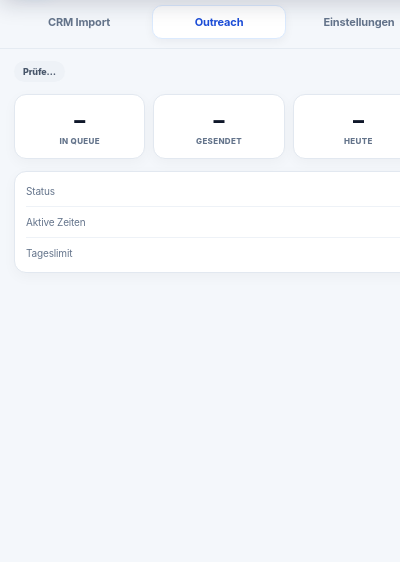
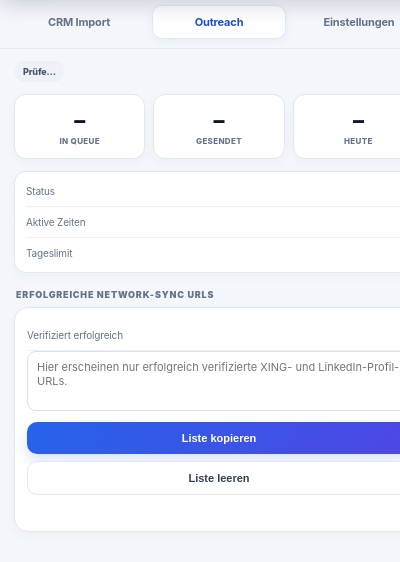
Before and after one commit to MarcoGatto1989/matchmaker-extension, a browser extension: page popup.html in a window 400 px wide. Both pictures are taken after a click on the element "Outreach". Shown: the part 72-634 px from the top of the page. Drawn offline with Linux system fonts and the light colour scheme.

Commit message:
feat(network-sync): show successful URL list in helper (#1009)

```diff
--- a/popup.html
+++ b/popup.html
@@ -348,6 +348,15 @@
         <div class="info-row"><span>Aktive Zeiten</span><span class="value" id="active-hours">—</span></div>
         <div class="info-row"><span>Tageslimit</span><span class="value" id="daily-limit">—</span></div>
       </div>
+
+      <div class="section-title">Erfolgreiche Network-Sync URLs</div>
+      <div class="settings-card">
+        <div class="info-row"><span>Verifiziert erfolgreich</span><span class="value" id="network-sync-url-count">0</span></div>
+        <textarea id="network-sync-success-urls" readonly placeholder="Hier erscheinen nur erfolgreich verifizierte XING- und LinkedIn-Profil-URLs."></textarea>
+        <button class="btn btn-primary" id="copy-network-sync-urls">Liste kopieren</button>
+        <button class="btn btn-secondary" id="clear-network-sync-urls">Liste leeren</button>
+        <div class="status-msg" id="network-sync-url-status"></div>
+      </div>
     </section>
 
     <section class="tab-content" id="tab-settings">
```
